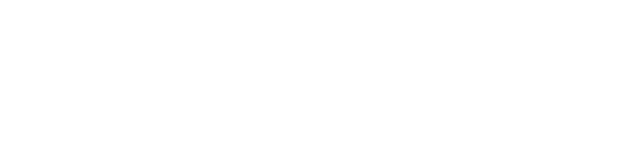
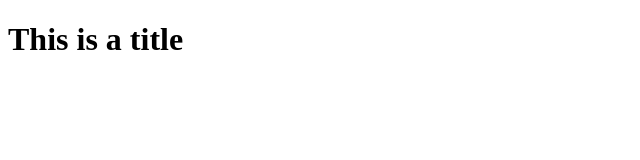
Before and after one commit to GuitarSlinger2024/my_example, a plain HTML site: page index.html in a window 1280 px wide. Shown: the whole page, without its empty margins (0-640 px from the left). Drawn offline with Linux system fonts and the light colour scheme.

Commit message:
Added title instead of a paragraph.

```diff
--- a/index.html
+++ b/index.html
@@ -4,11 +4,11 @@
 <head>
   <meta charset="UTF-8">
   <meta name="viewport" content="width=device-width, initial-scale=1.0">
-  <title>Document</title>
+  <title>Doc Title</title>
 </head>
 
 <body>
-
+  <h1>This is a title</h1>
 </body>
 
 </html>
```
